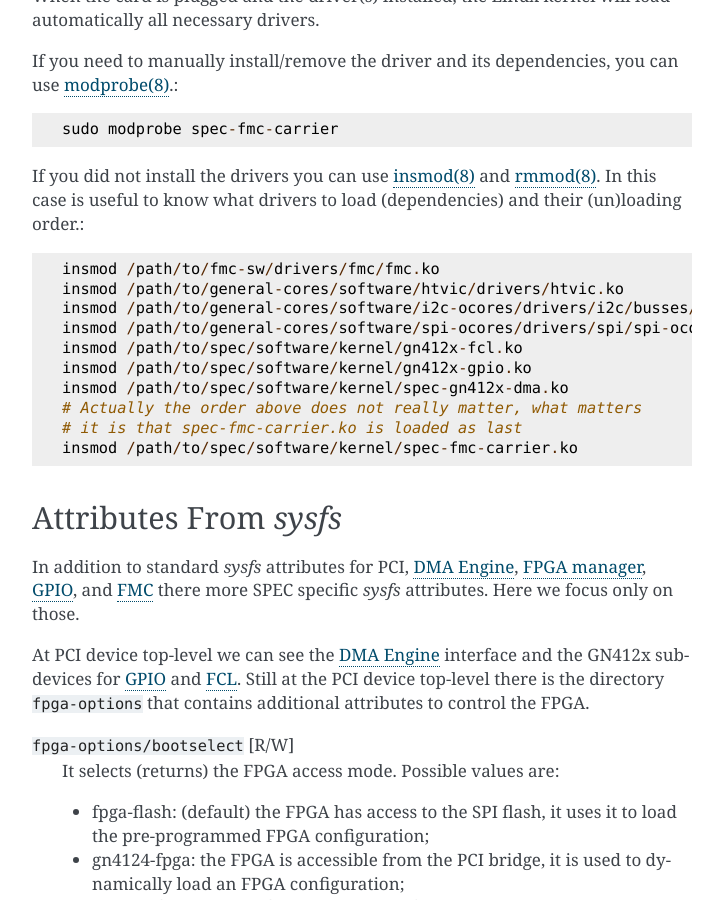
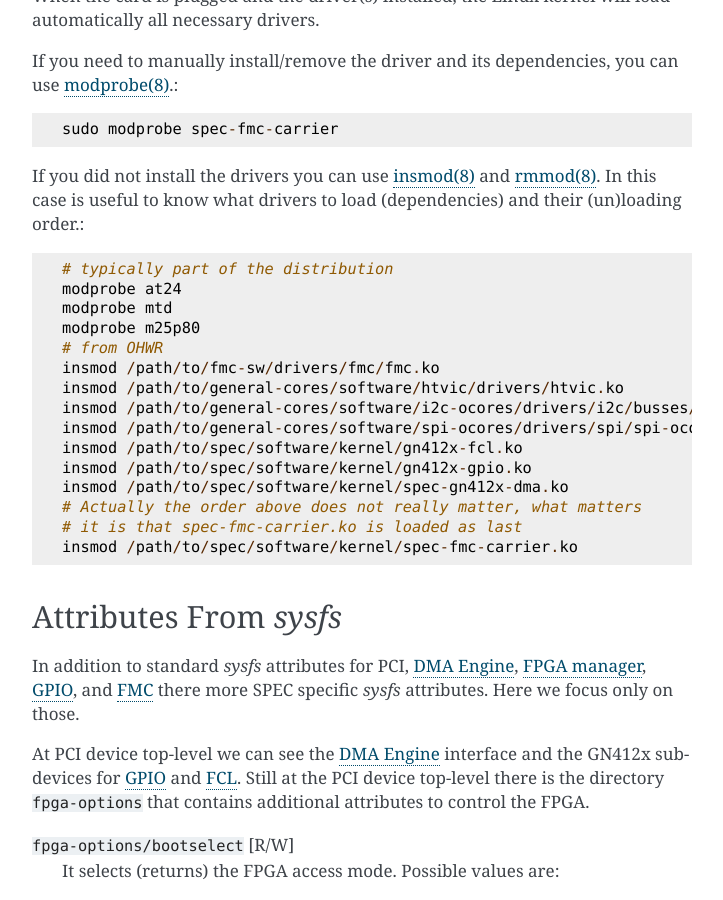
Before and after one commit to vascoguita/spec, a Sphinx documentation site: the page built from doc/sw-driver.rst, in a window 1280 px wide and 900 px high, scrolled down 1937 px. Shown: the whole window, without its empty margins (388-1111 px from the left). Built offline with Sphinx 7.4.7, drawn with Linux system fonts in a browser that asks for light colours; some of the changed text lies outside the part shown.

Commit message:
doc: update documentation
Signed-off-by: Federico Vaga <federico.vaga@cern.ch>

```diff
--- a/doc/sw-driver.rst
+++ b/doc/sw-driver.rst
@@ -1,7 +1,6 @@
 ..
   SPDX-License-Identifier: CC-BY-SA-4.0
   SPDX-FileCopyrightText: 2019-2020 CERN
-
 
 .. _spec_driver:
 
@@ -132,6 +131,11 @@ If you did not install the drivers you can use `insmod(8)`_ and `rmmod(8)`_.
 In this case is useful to know what drivers to load (dependencies) and their
 (un)loading order.::
 
+  # typically part of the distribution
+  modprobe at24
+  modprobe mtd
+  modprobe m25p80
+  # from OHWR
   insmod /path/to/fmc-sw/drivers/fmc/fmc.ko
   insmod /path/to/general-cores/software/htvic/drivers/htvic.ko
   insmod /path/to/general-cores/software/i2c-ocores/drivers/i2c/busses/i2c-ocores.ko
```
Also changed, not shown: other parts of doc/sw-driver.rst (+2 -2 lines).
